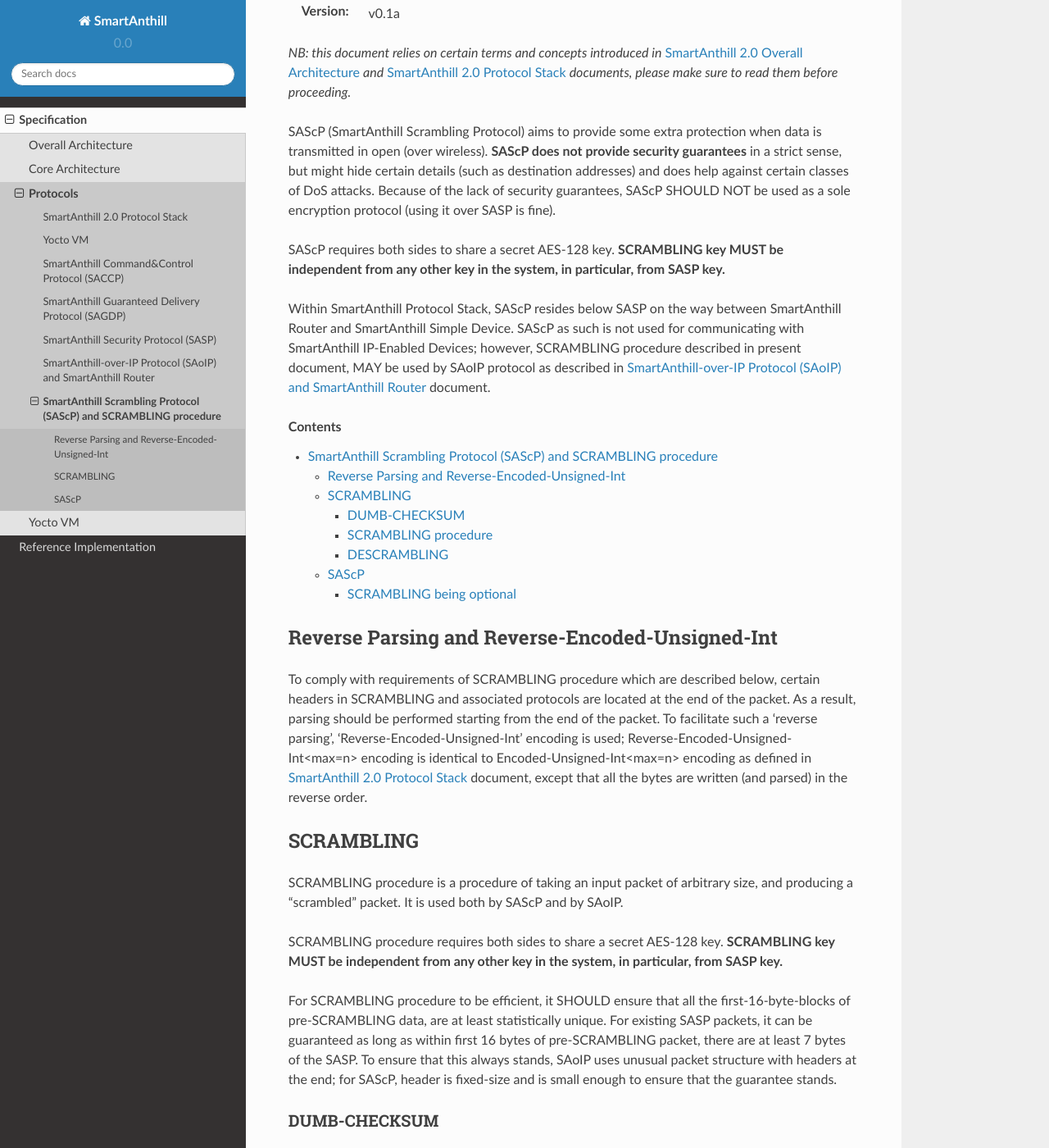
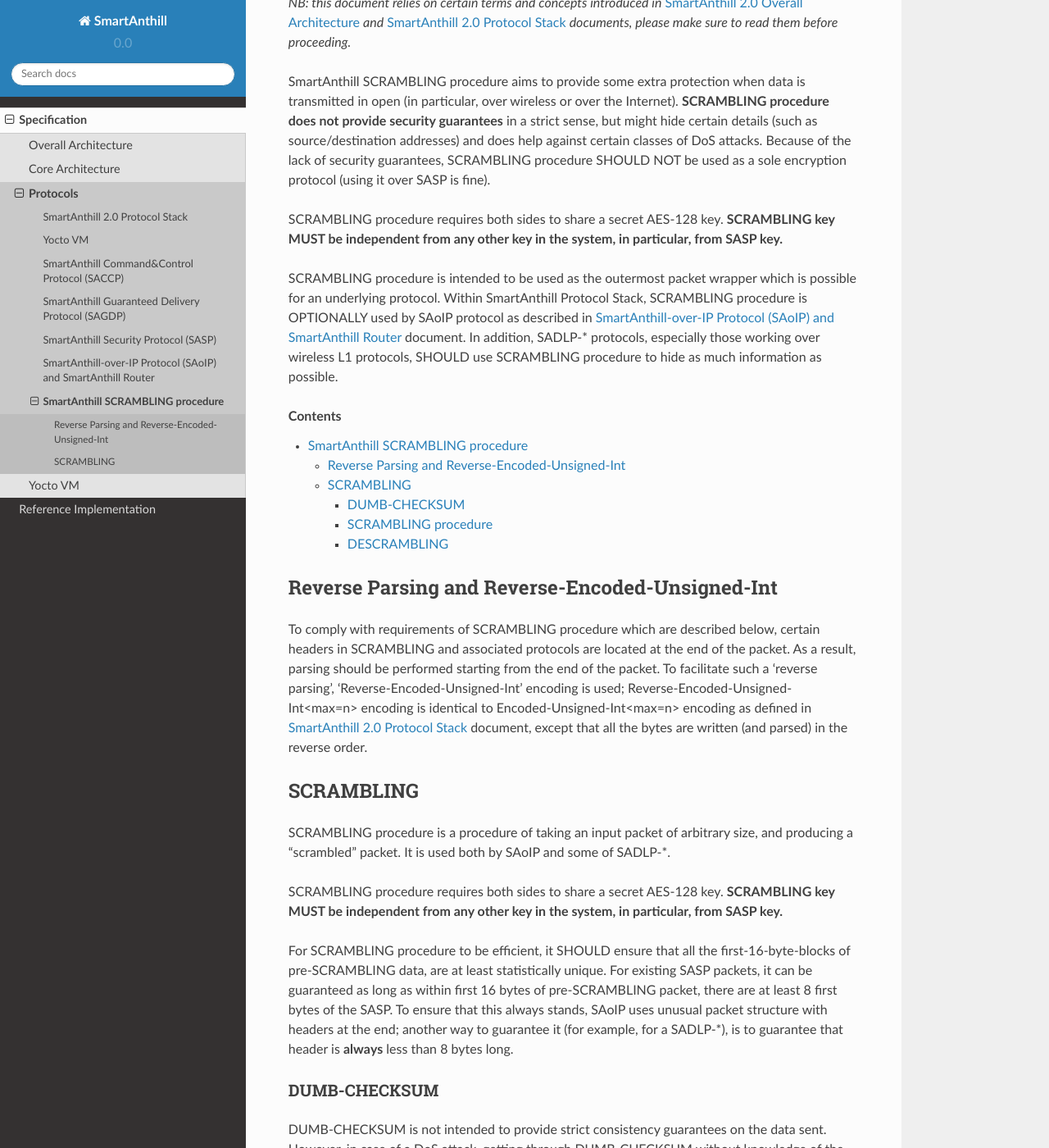
Before and after one commit to smartanthill/smartanthill2_0, a Sphinx documentation site: the page built from docs/design-documents/protocols/sascp.rst, in a window 1280 px wide and 1400 px high, scrolled down 216 px. Shown: the whole window at 82% size. Built offline with Sphinx 7.4.7 and the Read the Docs theme 2.0.0, drawn with Linux system fonts in a browser that asks for light colours; some of the changed text lies outside the part shown.

Commit message:
Scrambling v0.2, SAoIP v0.1.4: moved SCRAMBLING to SADLP-*, Key-ID to SASP (TBD in SASP)

```diff
--- a/docs/design-documents/protocols/sascp.rst
+++ b/docs/design-documents/protocols/sascp.rst
@@ -22,20 +22,20 @@
     OUT OF THE USE OF THIS SOFTWARE, EVEN IF ADVISED OF THE POSSIBILITY OF SUCH
     DAMAGE
 
-.. _sascp:
+.. _sascrambling:
 
-SmartAnthill Scrambling Protocol (SAScP) and SCRAMBLING procedure
-=================================================================
+SmartAnthill SCRAMBLING procedure
+=================================
 
-:Version:   v0.1a
+:Version:   v0.2
 
 *NB: this document relies on certain terms and concepts introduced in* :ref:`saoverarch` *and* :ref:`saprotostack` *documents, please make sure to read them before proceeding.*
 
-SAScP (SmartAnthill Scrambling Protocol) aims to provide some extra protection when data is transmitted in open (over wireless). **SAScP does not provide security guarantees** in a strict sense, but might hide certain details (such as destination addresses) and does help against certain classes of DoS attacks. Because of the lack of security guarantees, SAScP SHOULD NOT be used as a sole encryption protocol (using it over SASP is fine).
+SmartAnthill SCRAMBLING procedure aims to provide some extra protection when data is transmitted in open (in particular, over wireless or over the Internet). **SCRAMBLING procedure does not provide security guarantees** in a strict sense, but might hide certain details (such as source/destination addresses) and does help against certain classes of DoS attacks. Because of the lack of security guarantees, SCRAMBLING procedure SHOULD NOT be used as a sole encryption protocol (using it over SASP is fine).
 
-SAScP requires both sides to share a secret AES-128 key. **SCRAMBLING key MUST be independent from any other key in the system, in particular, from SASP key.**
+SCRAMBLING procedure requires both sides to share a secret AES-128 key. **SCRAMBLING key MUST be independent from any other key in the system, in particular, from SASP key.**
 
-Within SmartAnthill Protocol Stack, SAScP resides below SASP on the way between SmartAnthill Router and SmartAnthill Simple Device. SAScP as such is not used for communicating with SmartAnthill IP-Enabled Devices; however, SCRAMBLING procedure described in present document, MAY be used by SAoIP protocol as described in :ref:`saoip` document.
+SCRAMBLING procedure is intended to be used as the outermost packet wrapper which is possible for an underlying protocol. Within SmartAnthill Protocol Stack, SCRAMBLING procedure is OPTIONALLY used by SAoIP protocol as described in :ref:`saoip` document. In addition, SADLP-\* protocols, especially those working over wireless L1 protocols, SHOULD use SCRAMBLING procedure to hide as much information as possible.
 
 .. contents::
 
@@ -48,11 +48,11 @@
 SCRAMBLING
 ----------
 
-SCRAMBLING procedure is a procedure of taking an input packet of arbitrary size, and producing a "scrambled" packet. It is used both by SAScP and by SAoIP.
+SCRAMBLING procedure is a procedure of taking an input packet of arbitrary size, and producing a "scrambled" packet. It is used both by SAoIP and some of SADLP-\*.
 
 SCRAMBLING procedure requires both sides to share a secret AES-128 key. **SCRAMBLING key MUST be independent from any other key in the system, in particular, from SASP key.**
 
-For SCRAMBLING procedure to be efficient, it SHOULD ensure that all the first-16-byte-blocks of pre-SCRAMBLING data, are at least statistically unique. For existing SASP packets, it can be guaranteed as long as within first 16 bytes of pre-SCRAMBLING packet, there are at least 7 bytes of the SASP. To ensure that this always stands, SAoIP uses unusual packet structure with headers at the end; for SAScP, header is fixed-size and is small enough to ensure that the guarantee stands.
+For SCRAMBLING procedure to be efficient, it SHOULD ensure that all the first-16-byte-blocks of pre-SCRAMBLING data, are at least statistically unique. For existing SASP packets, it can be guaranteed as long as within first 16 bytes of pre-SCRAMBLING packet, there are at least 8 first bytes of the SASP. To ensure that this always stands, SAoIP uses unusual packet structure with headers at the end; another way to guarantee it (for example, for a SADLP-\*), is to guarantee that header is **always** less than 8 bytes long.
 
 DUMB-CHECKSUM
 ^^^^^^^^^^^^^
@@ -92,23 +92,3 @@
 Processing of a SCRAMBLED packet ("DESCRAMBLING") is performed in reverse order compared to SCRAMBLING procedure. If Dumb-Checksum in the packet being descrambled, doesn't match DUMB-CHECKSUM calculated as described above, then DESCRAMBLING procedure returns failire.
 
 TODO: forced-padding (incl. random padding)
-
-SAScP
------
-
-SAScP stands for *SmartAnthill Scrambling Protocol*. It relies heavily on the SCRAMBLING procedure above.
-
-First, SAScP produces an intermediate SAScP packet:
-
-**\| Key-ID \| SAScP-Payload \|**
-
-where Key-ID is an Encoded-Unsigned-Int<max=4> (and normally has meaning of an identifier of the key to be used by SASP on receiving side of communication).
-
-Then, SAScP applies SCRAMBLING procedure to the intermediate packet above, to obtain a SAScP packet. This scrambled SAScP packet is ready to be sent over the unprotected channel.
-
-SCRAMBLING being optional
-^^^^^^^^^^^^^^^^^^^^^^^^^
-
-In some cases (for example, if SmartAnthill Simple Device is not security-critical AND is implemented on a very low-performance hardware, SmartAnthill Router and SmartAnthill Simple Device MAY agree on using SAScP without applying SCRAMBLING procedure. Such an agreement is normally done during programming and/or "pairing" phase of SmartAnthill Device Life Cycle (see :ref:`saoverarch` document for details), and is beyond the scope of present document.
-
-Formally, within SmartAnthill Protocol Stack omitting SCRAMBLING doesn't affect any security guarantees (as such guarantees are provided by SASP, which is not optional). However, as SCRAMBLING provides some benefits at a very low cost, by default SCRAMBLING procedure SHOULD be applied to all communications unless and until it is proven to be detrimental.
```
Also changed, not shown: docs/design-documents/protocols/saoip.rst (+32 -20 lines).
